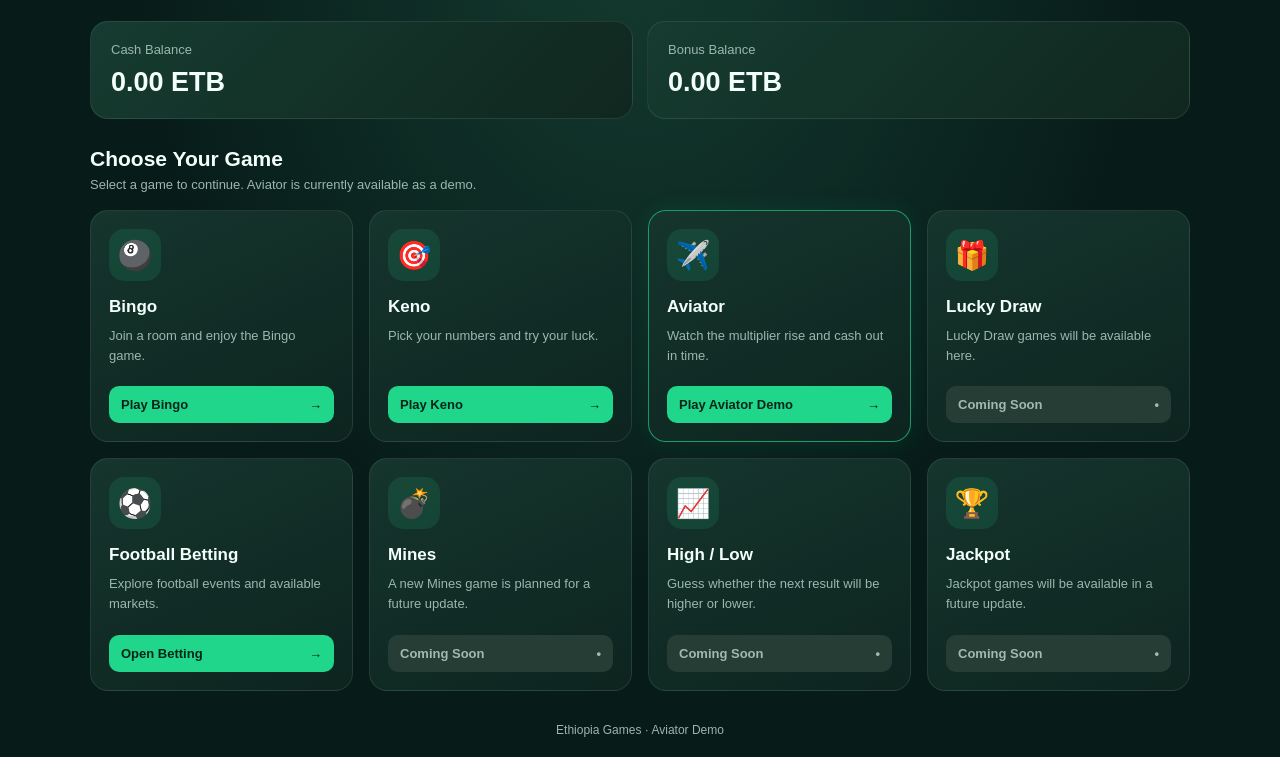
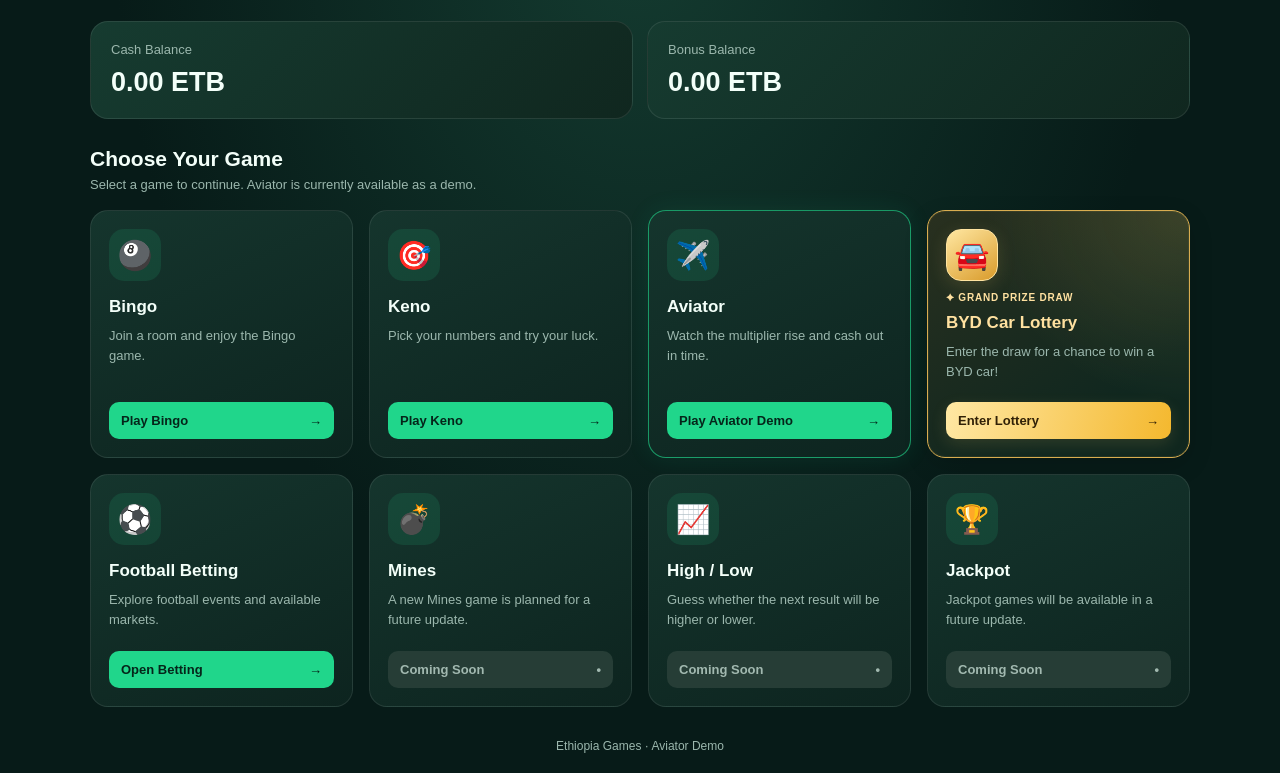
Before and after one commit to AzazhT/betting, a website: page public/index.html in a window 1280 px wide. Shown: the part 72-845 px from the top of the page. Drawn offline with Linux system fonts and the light colour scheme.

Commit message:
Update index.html

```diff
--- a/public/index.html
+++ b/public/index.html
@@ -1,4 +1,3 @@
-
 <!DOCTYPE html>
 <html lang="am">
 <head>
@@ -178,6 +177,47 @@
       color: #a2b9b0;
     }
 
+    /* BYD Lottery — special gold design */
+    .game.lottery {
+      background:
+        radial-gradient(ellipse at top right, #ffd16624, transparent 55%),
+        linear-gradient(145deg, #29301f, #10271f 75%);
+      border: 1px solid #d9ad50;
+      box-shadow: inset 0 0 0 1px #ffd16612,
+                  0 8px 25px #0002;
+    }
+
+    .game.lottery:hover {
+      transform: translateY(-5px);
+      border-color: #ffe6a0;
+      box-shadow: 0 12px 30px #ffd16620;
+    }
+
+    .game.lottery .game-icon {
+      background: linear-gradient(145deg, #ffe7a1, #d99b2b);
+      color: #382500;
+      border: 1px solid #ffe4a0;
+      box-shadow: 0 5px 18px #ffd16625;
+    }
+
+    .game.lottery h3,
+    .game.lottery .lottery-label {
+      color: #ffe1a0;
+    }
+
+    .lottery-label {
+      font-size: 10px;
+      font-weight: 900;
+      letter-spacing: .8px;
+      margin: -5px 0 9px;
+    }
+
+    .game.lottery .lottery-button {
+      background: linear-gradient(105deg, #ffe8a4, #f4b82e);
+      color: #302006;
+      box-shadow: 0 5px 16px #ffd16620;
+    }
+
     .footer {
       text-align: center;
       margin-top: 32px;
@@ -262,15 +302,19 @@
           </div>
         </a>
 
-        <!-- 4. Lucky Draw -->
-        <div class="game">
-          <div class="game-icon">🎁</div>
-          <h3>Lucky Draw</h3>
-          <p>Lucky Draw games will be available here.</p>
+        <!-- 4. BYD Car Lottery -->
+        <a class="game lottery" href="/lottery.html">
+          <div class="game-icon">🚘</div>
+          <div class="lottery-label">✦ GRAND PRIZE DRAW</div>
+          <h3>BYD Car Lottery</h3>
+          <p>Enter the draw for a chance to win a BYD car!</p>
           <div class="game-bottom">
-            <div class="game-button soon">Coming Soon <span>•</span></div>
+            <div class="game-button lottery-button">
+              <span>Enter Lottery</span>
+              <span>→</span>
+            </div>
           </div>
-        </div>
+        </a>
 
         <!-- 5. Football Betting -->
         <a class="game" href="/betting.html">
```
